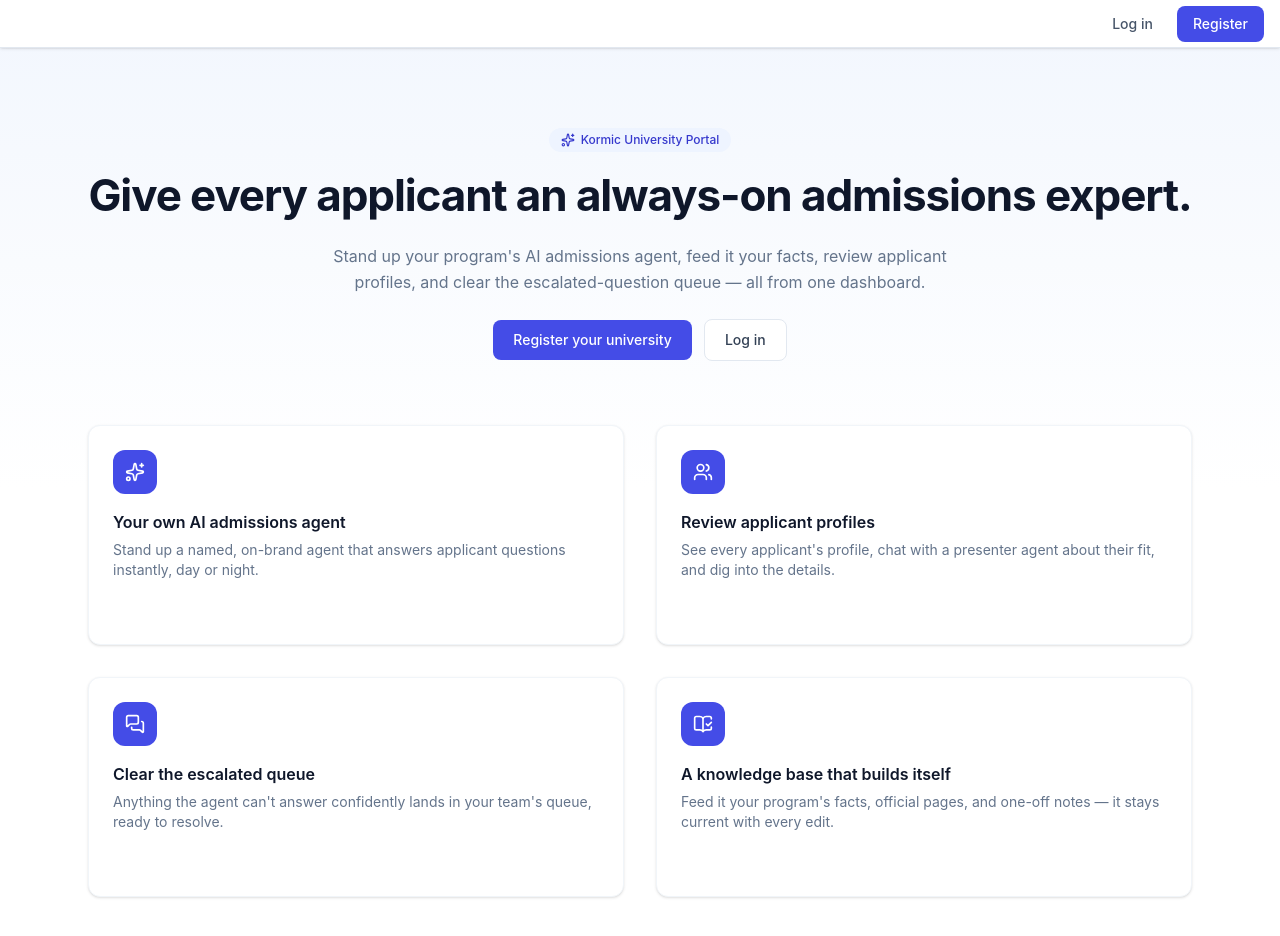
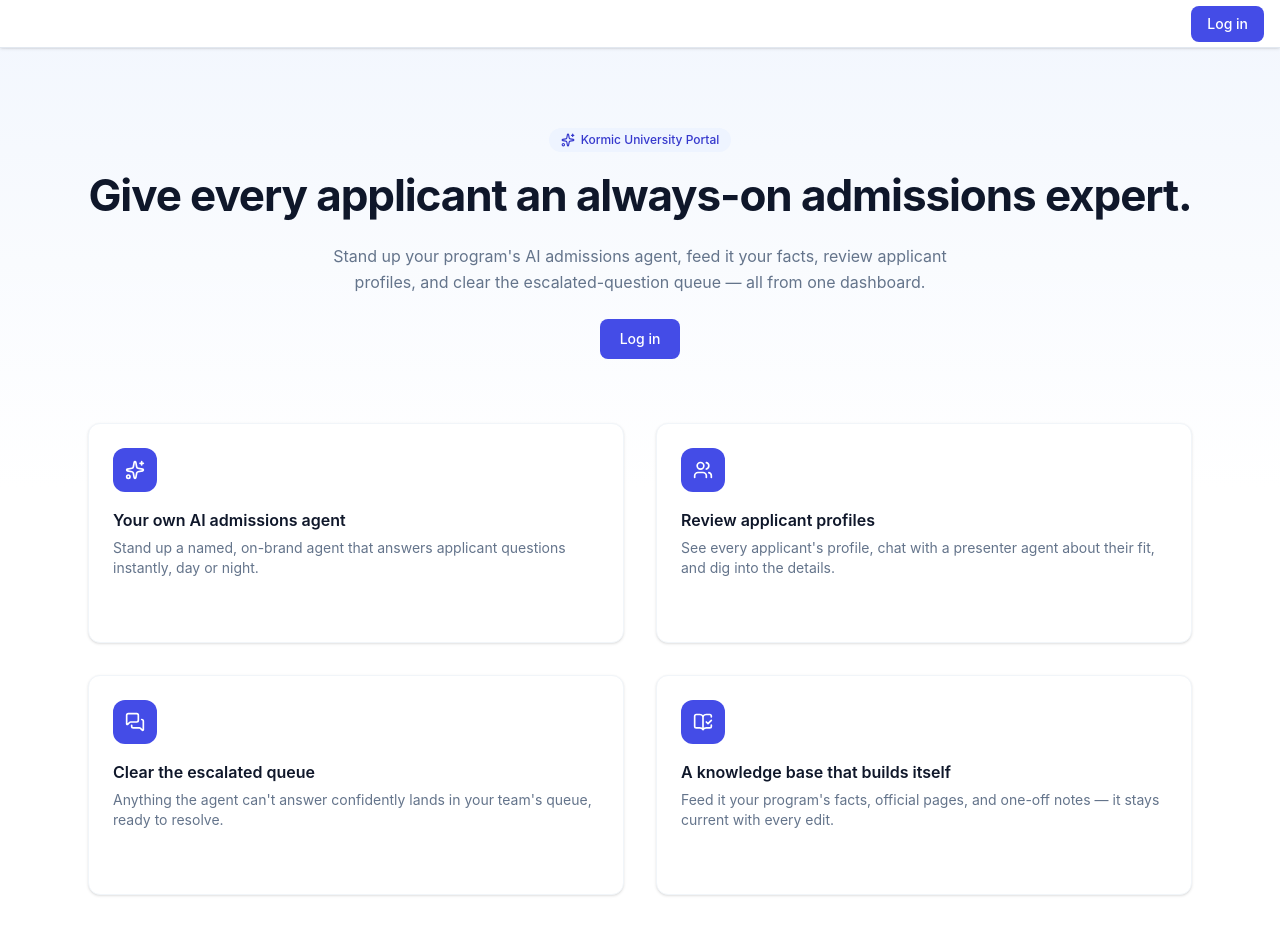
Before and after one commit to OneSmarterInc/Kormic-Frontend-University, a React (Vite) app: page / in a window 1280 px wide. Shown: the top 936 px of the page. Built offline with nearby package versions, Linux system fonts and the light colour scheme; no server answers.

Commit message:
minor updates and fixes

```diff
--- a/src/App.jsx
+++ b/src/App.jsx
@@ -9,7 +9,8 @@ import NotFoundPage from "./pages/NotFoundPage";
 import AccessRestrictedPage from "./pages/AccessRestrictedPage";
 import TotpEnrollPage from "./pages/auth/TotpEnrollPage";
 import UniversityLoginPage from "./pages/auth/UniversityLoginPage";
-import UniversityRegisterPage from "./pages/auth/UniversityRegisterPage";
+// University registration is superuser-only — not offered from this frontend.
+// import UniversityRegisterPage from "./pages/auth/UniversityRegisterPage";
 import ForgotPasswordPage from "./pages/auth/ForgotPasswordPage";
 
 import UniversityLayout from "./layouts/UniversityLayout";
@@ -46,7 +47,7 @@ function App() {
             <Route path="/" element={<LandingPage />} />
             <Route path="/access-restricted" element={<AccessRestrictedPage />} />
             <Route path="/login" element={<UniversityLoginPage />} />
-            <Route path="/register" element={<UniversityRegisterPage />} />
+            {/* <Route path="/register" element={<UniversityRegisterPage />} /> */}
             <Route path="/forgot-password" element={<ForgotPasswordPage />} />
 
             <Route element={<RequireEnrollable />}>
--- a/src/components/layout/PageHeader.jsx
+++ b/src/components/layout/PageHeader.jsx
@@ -1,6 +1,6 @@
 export default function PageHeader({ title, description, action }) {
   return (
-    <div className="mb-8 flex flex-wrap items-start justify-between gap-4">
+    <div className="mb-5 flex flex-wrap items-start justify-between gap-4">
       <div>
         <h1 className="text-3xl font-bold tracking-tight text-ink-900">
           {title}
--- a/src/components/layout/TopBar.jsx
+++ b/src/components/layout/TopBar.jsx
@@ -21,8 +21,8 @@ export default function TopBar({ universityName, withSidebar = false }) {
   return (
     <header
         className={clsx(
-          "sticky top-0 z-30 h-12 border-b border-ink-200 bg-white shadow-sm",
-          withSidebar && "lg:ml-64"
+          "fixed top-0 z-30 h-12 w-full border-b border-ink-200 bg-white shadow-sm",
+          withSidebar && "lg:pl-64"
         )}
       >
       <div
@@ -187,11 +187,20 @@ export default function TopBar({ universityName, withSidebar = false }) {
             <>
               <Link
                 to="/login"
-                className="text-sm font-medium text-ink-600"
+                className="
+                  rounded-lg
+                  bg-brand-600
+                  px-4
+                  py-2
+                  text-sm
+                  font-medium
+                  text-white
+                "
               >
                 Log in
               </Link>
 
+              {/* University registration is superuser-only — not offered from this frontend.
               <Link
                 to="/register"
                 className="
@@ -206,6 +215,7 @@ export default function TopBar({ universityName, withSidebar = false }) {
               >
                 Register
               </Link>
+              */}
             </>
           )}
 
--- a/src/layouts/UniversityLayout.jsx
+++ b/src/layouts/UniversityLayout.jsx
@@ -243,6 +243,7 @@ export default function UniversityLayout() {
       <main
         className="
           ml-0
+          pt-12
           lg:ml-64
           min-h-screen
         "
--- a/src/pages/LandingPage.jsx
+++ b/src/pages/LandingPage.jsx
@@ -38,7 +38,7 @@ export default function LandingPage() {
   return (
     <div className="min-h-screen bg-gradient-to-b from-brand-50/60 via-white to-white">
       <TopBar />
-      <div className="mx-auto max-w-6xl px-6 py-20">
+      <div className="mx-auto max-w-6xl px-6 pt-32 pb-20">
         <div className="text-center">
           <span
           className="
@@ -93,6 +93,7 @@ export default function LandingPage() {
             profiles, and clear the escalated-question queue — all from one dashboard.
           </p>
           <div className="mt-6 flex items-center justify-center gap-3">
+            {/* University registration is superuser-only — not offered from this frontend.
             <Link to="/register">
               <Button
                  size="lg"
@@ -104,15 +105,15 @@ export default function LandingPage() {
                   "
              >Register your university</Button>
             </Link>
+            */}
             <Link to="/login">
               <Button
                    size="lg"
-                   variant="secondary"
                    className="
                        transition-all
                        duration-300
                        hover:scale-105
-                       hover:shadow-md
+                       hover:shadow-lg
                    "
                >
                 Log in
--- a/src/pages/auth/TotpEnrollPage.jsx
+++ b/src/pages/auth/TotpEnrollPage.jsx
@@ -48,7 +48,7 @@ export default function TotpEnrollPage() {
   return (
     <div className="min-h-screen bg-ink-50">
       <TopBar />
-      <div className="mx-auto flex max-w-md flex-col items-center px-4 py-16 sm:px-6">
+      <div className="mx-auto flex max-w-md flex-col items-center px-4 pt-28 pb-16 sm:px-6">
         <Card className="w-full">
           <CardHeader
             icon={ShieldCheck}
--- a/src/pages/university/AgentPreviewPage.jsx
+++ b/src/pages/university/AgentPreviewPage.jsx
@@ -110,7 +110,7 @@ export default function AgentPreviewPage() {
       className="
         flex
         flex-col
-        h-[calc(100vh-30px)]
+        h-[calc(100vh-70px)]
       "
     >
       <PageHeader
@@ -120,10 +120,9 @@ export default function AgentPreviewPage() {
 
       <Card
         className="
-
           mx-auto
           w-full
-          max-w-6xl
+          max-w-5xl
           flex-1
           overflow-hidden
           flex
--- a/src/pages/university/KnowledgePage.jsx
+++ b/src/pages/university/KnowledgePage.jsx
@@ -23,7 +23,7 @@ export default function KnowledgePage() {
     <div>
       <PageHeader
         title="Verified knowledge"
-        description="Durable answers that resolve future student questions instantly, with confidence 1.0."
+        description="Durable answers that resolve future student questions instantly."
       />
 
       {loading ? (
```
